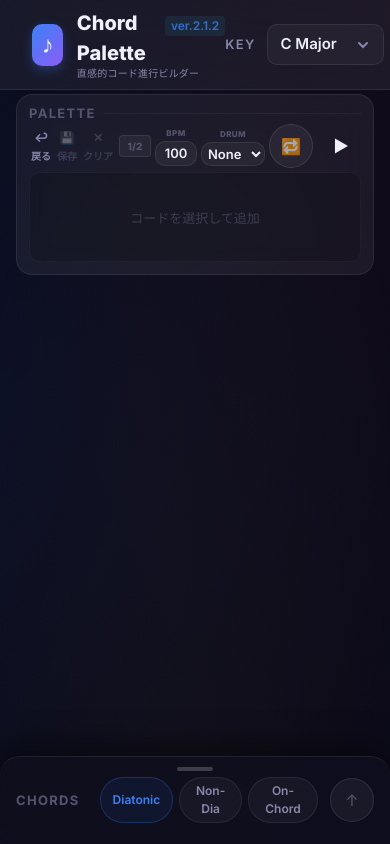
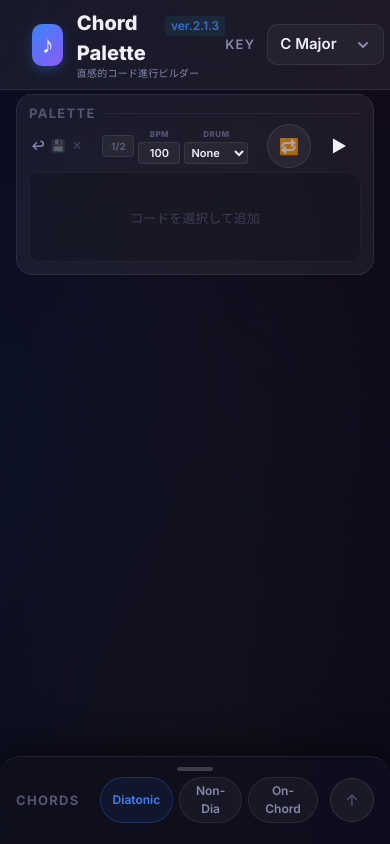
Before and after one commit to Shogo-Ota/chord-palette, a React (Vite) app: page / in a window 390 px wide. Built offline with nearby package versions, Linux system fonts and the light colour scheme.

Commit message:
release: v2.1.3 - Implement responsive layout for PC and Mobile

```diff
--- a/src/components/Header.tsx
+++ b/src/components/Header.tsx
@@ -12,7 +12,7 @@ export default function Header({ selectedKey, onKeyChange }: HeaderProps) {
         <div className="header-brand">
           <div className="header-icon">♪</div>
           <div>
-            <h1 className="header-title">Chord Palette <span className="version-tag">ver.2.1.2</span></h1>
+            <h1 className="header-title">Chord Palette <span className="version-tag">ver.2.1.3</span></h1>
             <p className="header-subtitle">直感的コード進行ビルダー</p>
           </div>
         </div>
--- a/src/index.css
+++ b/src/index.css
@@ -150,22 +150,44 @@ body::before {
   display: flex;
   align-items: center;
   justify-content: space-between;
-  gap: 4px; /* 12px -> 4px に大幅縮小 */
+  gap: 12px;
   flex-shrink: 0;
+  transition: gap 0.3s ease;
+}
+
+@media (max-width: 480px) {
+  .palette-action-bar {
+    gap: 4px;
+  }
 }
 
 .palette-actions-left {
-  display: flex; /* grid から flex に変更 */
-  gap: 2px;
-  width: auto; /* 固定幅を解除して最小化 */
+  display: flex;
+  gap: 4px;
+  width: auto;
+}
+
+@media (max-width: 480px) {
+  .palette-actions-left {
+    gap: 2px;
+  }
+  .palette-actions-left .btn-text {
+    display: none; /* スマホではアイコンのみ */
+  }
 }
 
 .palette-actions-center {
   display: flex;
   flex-direction: row;
   align-items: center;
-  gap: 4px; /* 8px -> 4px */
+  gap: 8px;
   margin: 0 auto;
+}
+
+@media (max-width: 480px) {
+  .palette-actions-center {
+    gap: 4px;
+  }
 }
 
 
@@ -183,20 +205,49 @@ body::before {
   text-transform: uppercase;
   letter-spacing: 0.05em;
   width: auto;
-  min-width: 0; /* min-width を解除 */
-  text-align: left;
-  margin-top: 1px;
-}
-
-
+}
 
 .bpm-number-input.mini {
-  width: 42px; /* 72px -> 42px (極限までタイト化) */
-  padding: 2px;
-}
+  width: 72px;
+  padding: 2px 4px;
+  text-align: center;
+  background: rgba(255, 255, 255, 0.05);
+  border: 1px solid rgba(255, 255, 255, 0.08);
+  border-radius: 4px;
+  color: var(--text-primary);
+  font-size: 11px;
+  height: 22px;
+  outline: none;
+  font-family: inherit;
+  transition: all 0.2s ease;
+}
+
 .drum-select.mini {
-  width: 64px; /* 72px -> 64px (極限までタイト化) */
-  padding: 2px;
+  width: 90px;
+  padding: 2px 4px;
+  background: rgba(255, 255, 255, 0.05);
+  border: 1px solid rgba(255, 255, 255, 0.08);
+  border-radius: 4px;
+  color: var(--text-primary);
+  font-size: 11px;
+  height: 22px;
+  outline: none;
+  font-family: inherit;
+  transition: all 0.2s ease;
+}
+
+@media (max-width: 480px) {
+  .playback-label.mini {
+    min-width: 0;
+  }
+  .bpm-number-input.mini {
+    width: 42px;
+    padding: 2px;
+  }
+  .drum-select.mini {
+    width: 64px;
+    padding: 2px;
+  }
 }
 
 .bpm-number-input.mini:focus,
```
